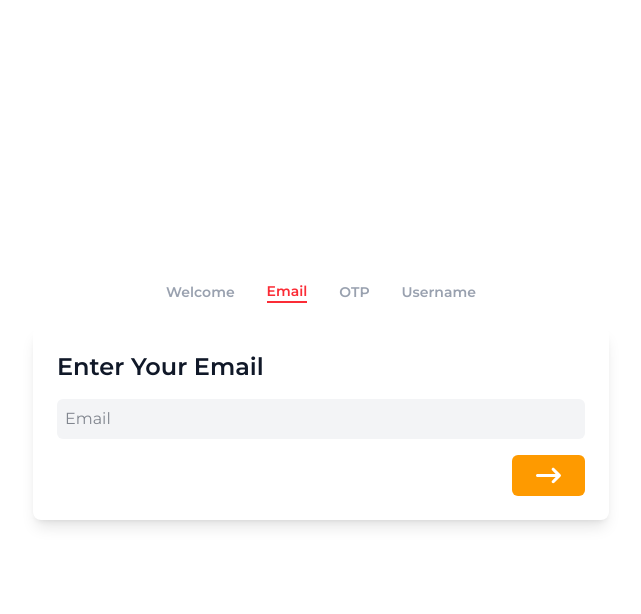
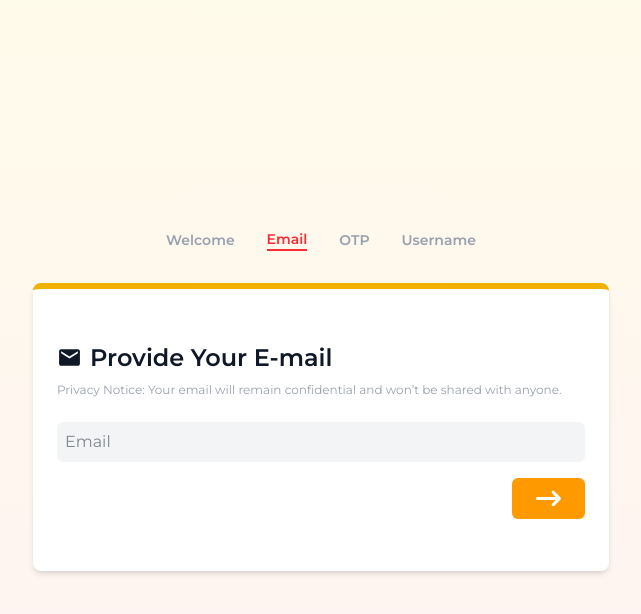
Before and after one commit to sarangpachari/chat4me-client, a React (Vite) app: page / in a window 1280 px wide. Both pictures are taken after a click on the button "Email". Shown: the top 614 px of the page, without its empty margins (319-960 px from the left). Built offline with nearby package versions, Linux system fonts and the light colour scheme; a web font is replaced by a local one.

Commit message:
Login UI changes-1

```diff
--- a/src/pages/Login.jsx
+++ b/src/pages/Login.jsx
@@ -1,7 +1,9 @@
 import React from "react";
 import { useState } from "react";
 import { useNavigate } from "react-router-dom";
-import { FaArrowRightLong } from "react-icons/fa6";
+import { FaArrowRightLong, FaCircleUser } from "react-icons/fa6";
+import { MdEmail } from "react-icons/md";
+import { PiNumpad } from "react-icons/pi";
 import { ToastContainer, toast } from "react-toastify";
 import "react-toastify/dist/ReactToastify.css";
 import {
@@ -103,8 +105,8 @@ const Login = () => {
   };
 
   return (
-    <div className="min-h-screen flex flex-col items-center justify-center bg-white text-gray-900 p-4">
-      <div className="hidden lg:flex justify-center space-x-8 w-full max-w-2xl pb-2 mb-4">
+    <div className="h-lvh flex flex-col items-center justify-center bg-gradient-to-b from-amber-50 to-red-50 text-gray-900 p-4">
+      <div className="hidden lg:flex justify-center space-x-8 w-full max-w-2xl pb-4 mb-4">
         {steps.map((label, index) => (
           <button
             key={index}
@@ -120,7 +122,7 @@ const Login = () => {
         ))}
       </div>
 
-      <div className="flex items-center w-full max-w-xl bg-white rounded-lg shadow-lg">
+      <div className="flex items-center w-full h-72 max-w-xl bg-white rounded-lg border-t-6 border-t-yellow-500 shadow-md">
         <div className="flex lg:hidden flex-col w-12 rounded-l-lg p-2 items-center">
           {steps.map((_, index) => (
             <button
@@ -155,9 +157,11 @@ const Login = () => {
 
           {step === 1 && (
             <div>
-              <h2 className="md:text-2xl text-sm font-semibold mb-4">
-                Enter Your Email
+              <h2 className="md:text-2xl text-sm font-semibold mb-2 flex items-center gap-2">
+              <MdEmail size={25} />
+                Provide Your E-mail
               </h2>
+              <p className="text-gray-400 text-xs mb-6">Privacy Notice: Your email will remain confidential and won’t be shared with anyone.</p>
               <input
                 type="email"
                 placeholder="Email"
@@ -176,9 +180,12 @@ const Login = () => {
 
           {step === 2 && (
             <div>
-              <h2 className="md:text-2xl text-sm font-semibold mb-4">
+              <h2 className="md:text-2xl text-sm font-semibold mb-4 flex items-center gap-2">
+              <PiNumpad size={25} />
                 Enter OTP
               </h2>
+              <p className="text-gray-400 text-xs mb-6">Security Notice: Your OTP is valid for 5 minutes only.</p>
+
               <input
                 type="number"
                 placeholder="OTP"
@@ -197,9 +204,11 @@ const Login = () => {
 
           {step === 3 && (
             <div>
-              <h2 className="md:text-2xl text-sm font-semibold mb-4">
-                Choose a Username
+              <h2 className="md:text-2xl text-sm font-semibold mb-4 flex items-center gap-2">
+              <FaCircleUser size={25} />
+                Choose a username
               </h2>
+              <p className="text-gray-400 text-xs mb-6">Your username must be unique and will stay with you forever.</p>
               <input
                 type="text"
                 placeholder="Username"
```
